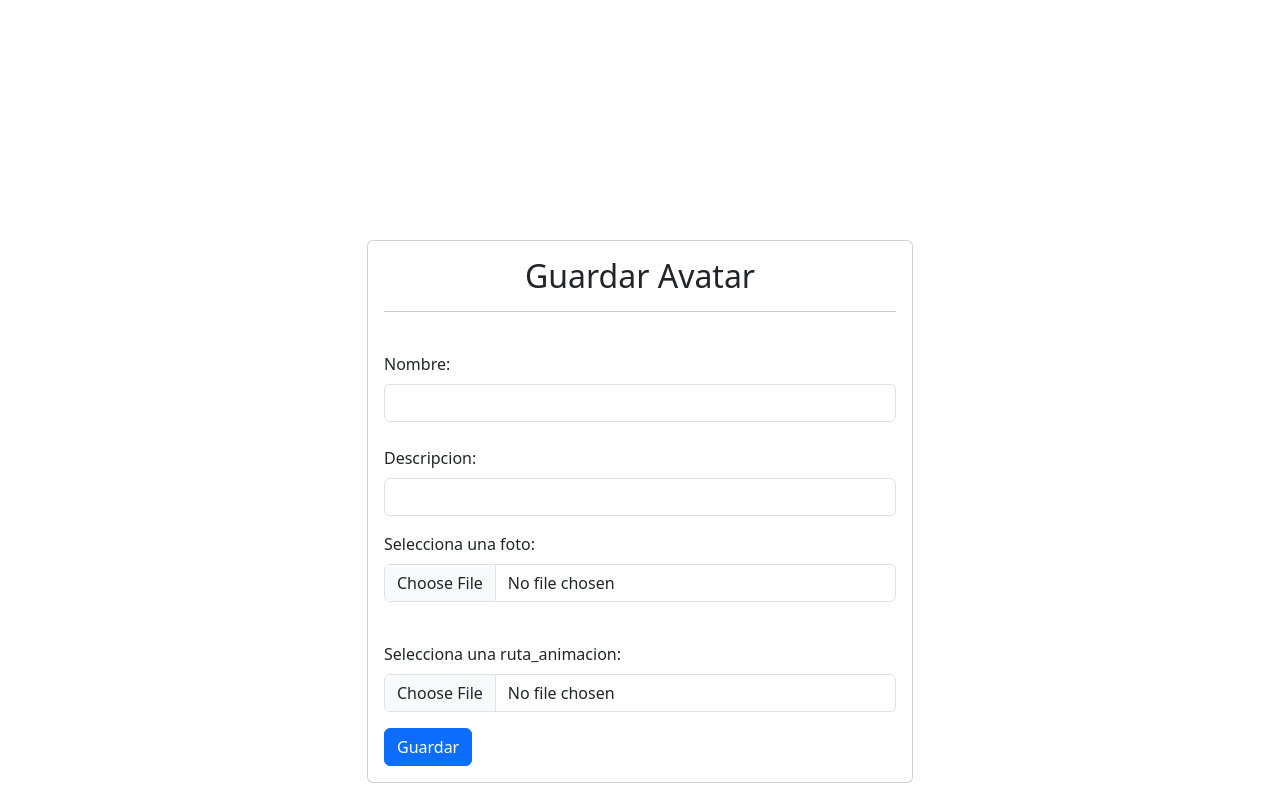
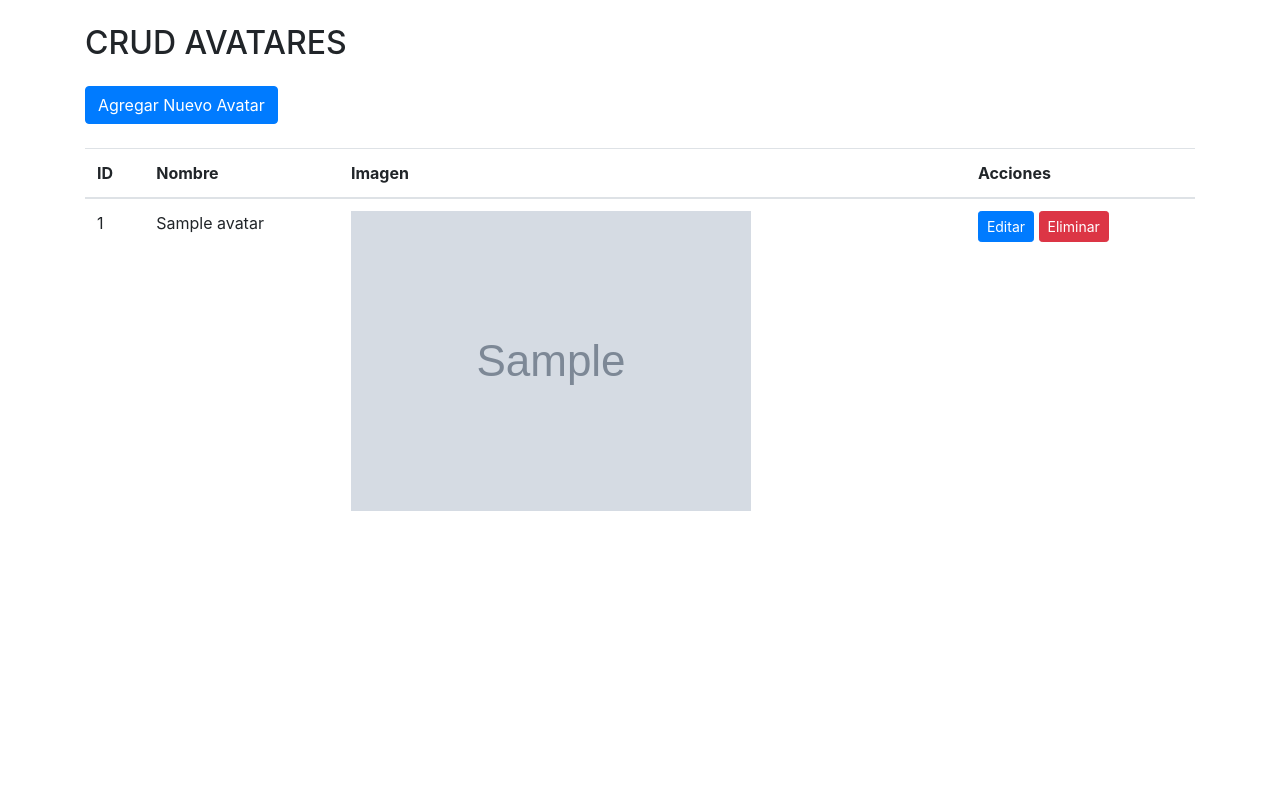
Before and after one commit to Larry-adso/juego, a PHP site: page /views/admin/avatar.php in a window 1280 px wide. Run offline with PHP 8.4, Linux system fonts and the light colour scheme; tables that the repository leaves empty or names only in its code hold one stand-in row (values such as "Sample post"); grey boxes marked "Sample" are stand-in pictures; some libraries are stand-ins or nearby versions.

Commit message:
crud avatares

```diff
--- a/db/conexion.php
+++ b/db/conexion.php
@@ -1,4 +1,5 @@
 <?php
+session_start();
 $servidor = "localhost";
 $usuario_bd = "root";
 $contraseña_bd = "";
--- a/views/admin/avatar.php
+++ b/views/admin/avatar.php
@@ -1,63 +1,58 @@
+<?php
+    include '../../db/conexion.php';
 
-<!doctype html>
+    // Mostrar mensajes de éxito o error
+    if(isset($_SESSION['message'])) {
+        echo '<div class="alert alert-'.$_SESSION['msg_type'].' alert-dismissible fade show" role="alert">
+                '.$_SESSION['message'].'
+                <button type="button" class="close" data-dismiss="alert" aria-label="Close">
+                    <span aria-hidden="true">&times;</span>
+                </button>
+            </div>';
+        unset($_SESSION['message']);
+    }
+?>
+
+<!DOCTYPE html>
 <html lang="en">
-
 <head>
-    <title>avatar</title>
-    <!-- Required meta tags -->
-    <meta charset="utf-8" />
-    <meta name="viewport" content="width=device-width, initial-scale=1, shrink-to-fit=no" />
-
-    <!-- Bootstrap CSS v5.2.1 -->
-    <link href="https://cdn.jsdelivr.net/npm/bootstrap@5.3.2/dist/css/bootstrap.min.css" rel="stylesheet" integrity="sha384-T3c6CoIi6uLrA9TneNEoa7RxnatzjcDSCmG1MXxSR1GAsXEV/Dwwykc2MPK8M2HN" crossorigin="anonymous" />
+    <meta charset="UTF-8">
+    <meta name="viewport" content="width=device-width, initial-scale=1.0">
+    <title>CREAR AVATARES</title>
+    <link rel="stylesheet" href="https://stackpath.bootstrapcdn.com/bootstrap/4.5.2/css/bootstrap.min.css">
 </head>
-
 <body>
-    <header>
-        <!-- place navbar here -->
-    </header>
-    <main>
-        <br><br><br><br><br><br><br><br><br><br>
-        <div class="container">
-            <div class="row justify-content-center">
-                <div class="col-md-6">
-                    <div class="card">
-                        <div class="card-body">
-                            <form action="../../php/admin/avatar.php" method="post" enctype="multipart/form-data">
-                                <div class="mb-3">
-                                    <h2 style="text-align: center;">Guardar Avatar </h2>
-                                    <hr>
-                                    <br>
-                                    <label for="nombre" class="form-label">Nombre:</label>
-                                    <input type="text" class="form-control" id="nombre" name="nombre">
-                             <br>
-                                    <label for="Descripcion" class="form-label">Descripcion:</label>
-                                    <input type="text" class="form-control" id="Descripcion" name="Descripcion">
-                                </div>
-                                <div class="mb-3">
-                                    <label for="ruta" class="form-label">Selecciona una foto:</label>
-                                    <input type="file" class="form-control" id="ruta" name="ruta" required>
-                                </div>
-                                <br>
-                                <div class="mb-3">
-                                    <label for="ruta_animacion" class="form-label">Selecciona una ruta_animacion:</label>
-                                    <input type="file" class="form-control" id="ruta_animacion" name="ruta_animacion" required>
-                                </div>
-                                <button type="submit" class="btn btn-primary">Guardar</button>
-                            </form>
-                        </div>
-                    </div>
-                </div>
-            </div>
-        </div>
-    </main>
-    <footer>
-        <!-- place footer here -->
-    </footer>
-    <!-- Bootstrap JavaScript Libraries -->
-    <script src="https://cdn.jsdelivr.net/npm/@popperjs/core@2.11.8/dist/umd/popper.min.js" integrity="sha384-I7E8VVD/ismYTF4hNIPjVp/Zjvgyol6VFvRkX/vR+Vc4jQkC+hVqc2pM8ODewa9r" crossorigin="anonymous"></script>
-
-    <script src="https://cdn.jsdelivr.net/npm/bootstrap@5.3.2/dist/js/bootstrap.min.js" integrity="sha384-BBtl+eGJRgqQAUMxJ7pMwbEyER4l1g+O15P+16Ep7Q9Q+zqX6gSbd85u4mG4QzX+" crossorigin="anonymous"></script>
+    <div class="container">
+        <h2 class="mt-4 mb-4">CRUD AVATARES</h2>
+        <a href="../crud/avatares/create.php" class="btn btn-primary mb-4">Agregar Nuevo Avatar</a>
+        <table class="table">
+            <thead>
+                <tr>
+                    <th>ID</th>
+                    <th>Nombre</th>
+                    <th>Imagen</th>
+                    <th>Acciones</th>
+                </tr>
+            </thead>
+            <tbody>
+                <?php
+                    $result = $conexion->query("SELECT * FROM avatar");
+                    while ($row = $result->fetch_assoc()): ?>
+                    <tr>
+                        <td><?php echo $row['id']; ?></td>
+                        <td><?php echo $row['nombre']; ?></td>
+                        <td><img src="<?php echo $row['img']; ?>" class="avatar-img" alt="<?php echo $row['nombre']; ?>"></td>
+                        <td>
+                            <a href="../crud/avatares/update.php?id=<?php echo $row['id']; ?>" class="btn btn-primary btn-sm">Editar</a>
+                            <a href="../crud/avatares/delete.php?id=<?php echo $row['id']; ?>" class="btn btn-danger btn-sm">Eliminar</a>
+                        </td>
+                    </tr>
+                <?php endwhile; ?>
+            </tbody>
+        </table>
+    </div>
+    <script src="https://code.jquery.com/jquery-3.5.1.slim.min.js"></script>
+    <script src="https://cdn.jsdelivr.net/npm/@popperjs/core@2.5.3/dist/umd/popper.min.js"></script>
+    <script src="https://stackpath.bootstrapcdn.com/bootstrap/4.5.2/js/bootstrap.min.js"></script>
 </body>
-
 </html>
```
Also changed, not shown: views/crud/avatares/create.php (added, +44 -0 lines), views/crud/avatares/delete.php (added, +13 -0 lines), views/crud/avatares/update.php (added, +56 -0 lines).
